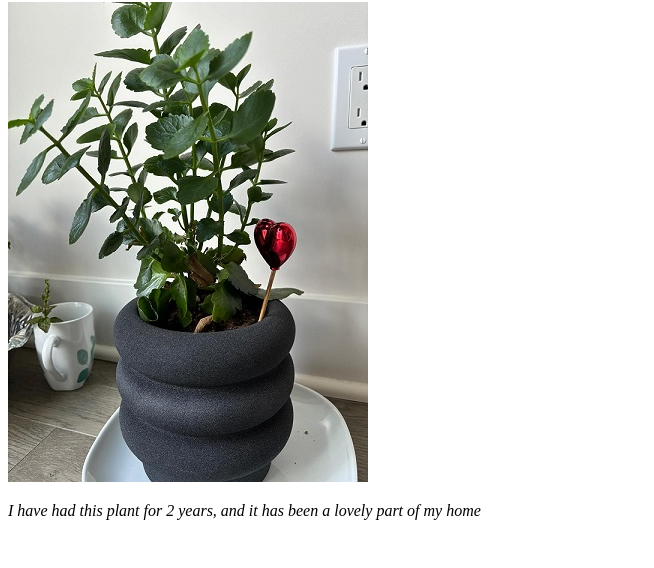
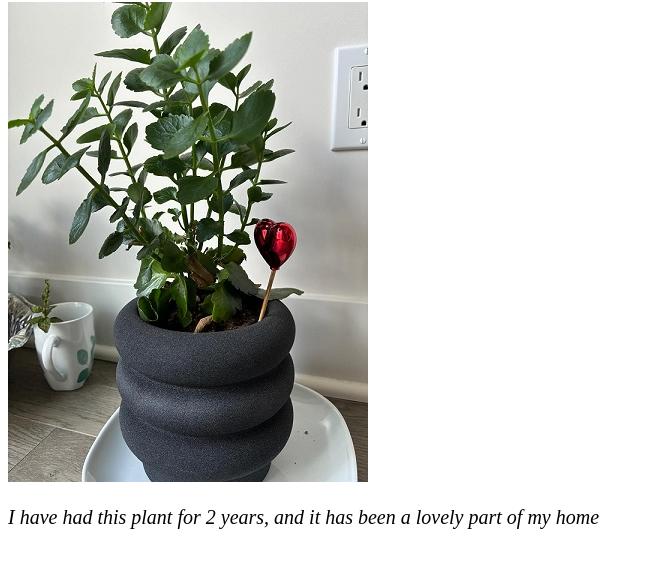
Before and after one commit to Masan62/Hello-World-, a plain HTML site: page index.html in a window 1280 px wide. Shown: the part 78-646 px from the top of the page, without its empty margins (0-654 px from the left). Drawn offline with Linux system fonts and the light colour scheme.

Commit message:
Updating the font size

```diff
--- a/index.html
+++ b/index.html
@@ -8,6 +8,6 @@
 <body>
     <h1>Hello, World!</h1>
      <img src="1.jpg" alt="Flower" />
-     <p><em>I have had this plant for 2 years, and it has been a lovely part of my home</em></p>
+     <p style="font-size: 20px;"><em>I have had this plant for 2 years, and it has been a lovely part of my home</em></p>
 </body>
 </html>
```
